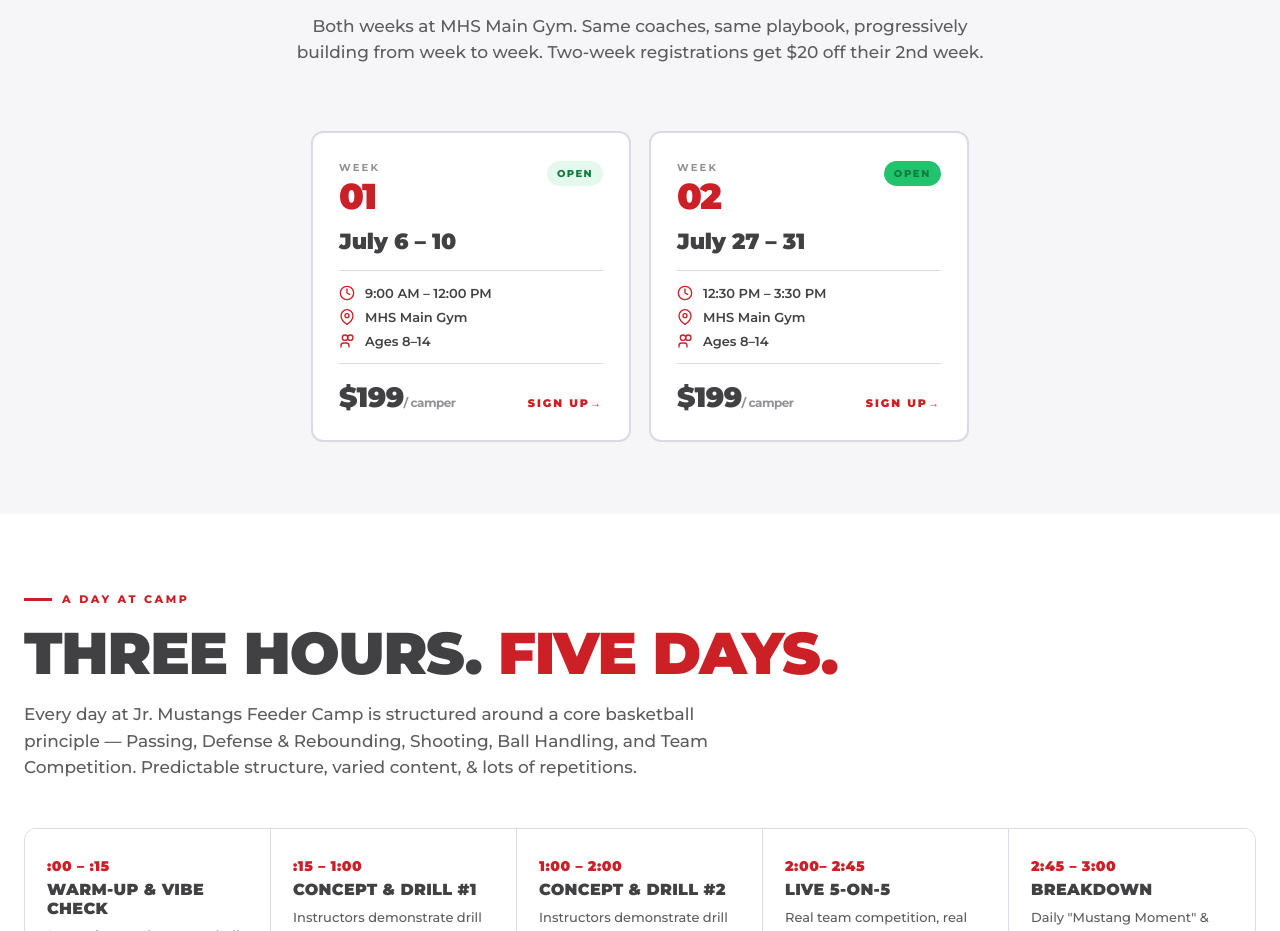
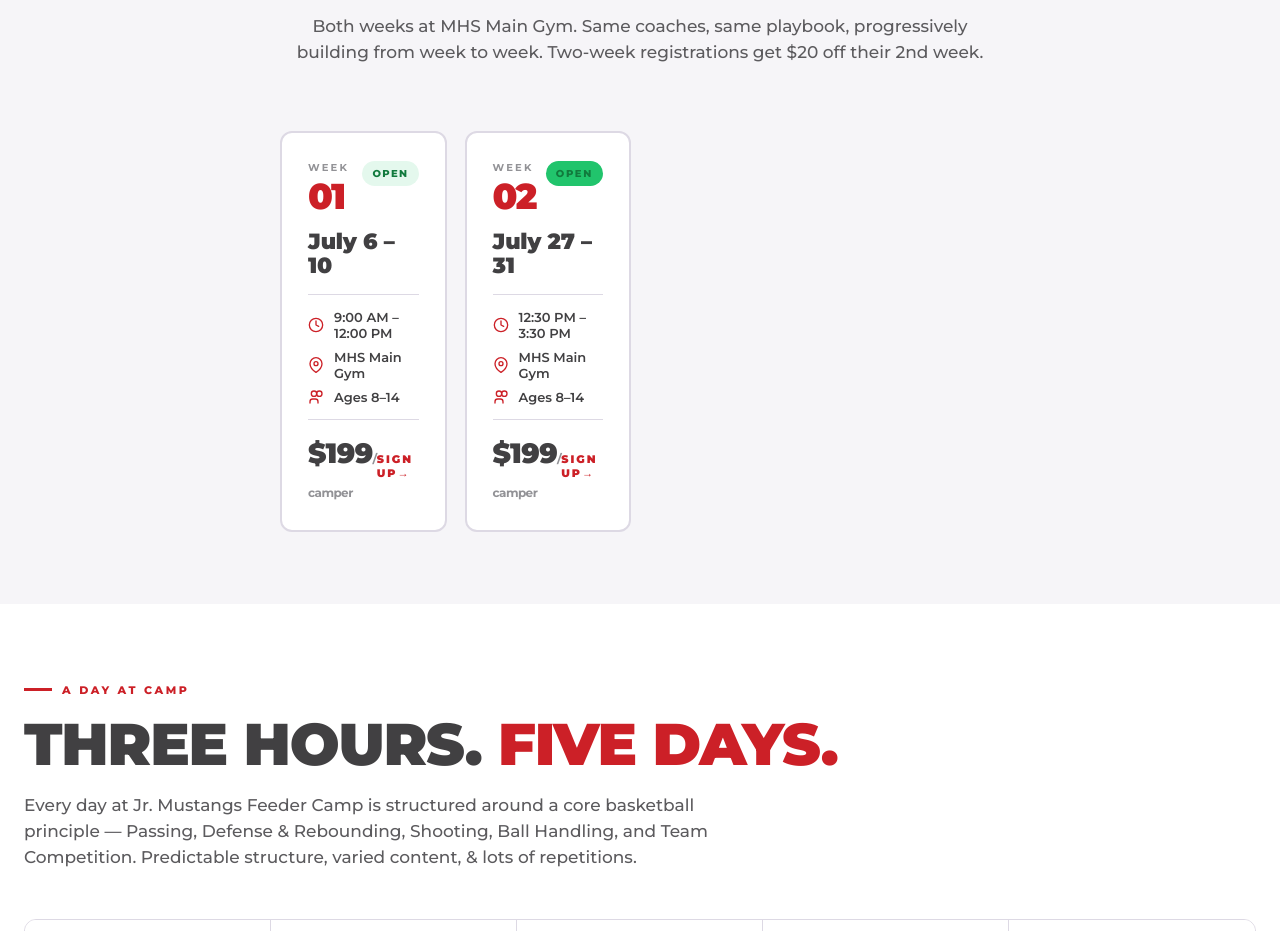
Before and after one commit to MundyBall/Mundelein-Feeder-5-14, a plain HTML site: page camps.html in a window 1280 px wide. Shown: the part 2120-3051 px from the top of the page. Drawn offline with Linux system fonts and the light colour scheme.

Commit message:
Add files via upload

```diff
--- a/camps.html
+++ b/camps.html
@@ -519,7 +519,7 @@
       </div>
     </div>
 
-    <div class="weeks" style="grid-template-columns: repeat(2, minmax(220px, 320px)); justify-content: center;">
+    <div class="weeks" style="max-width: 720px; margin-left: auto; margin-right: auto;">
       <div class="week-card" >
         <div class="wk-head" >
           <div class="wk-num" >Week<strong >01</strong></div>
```
